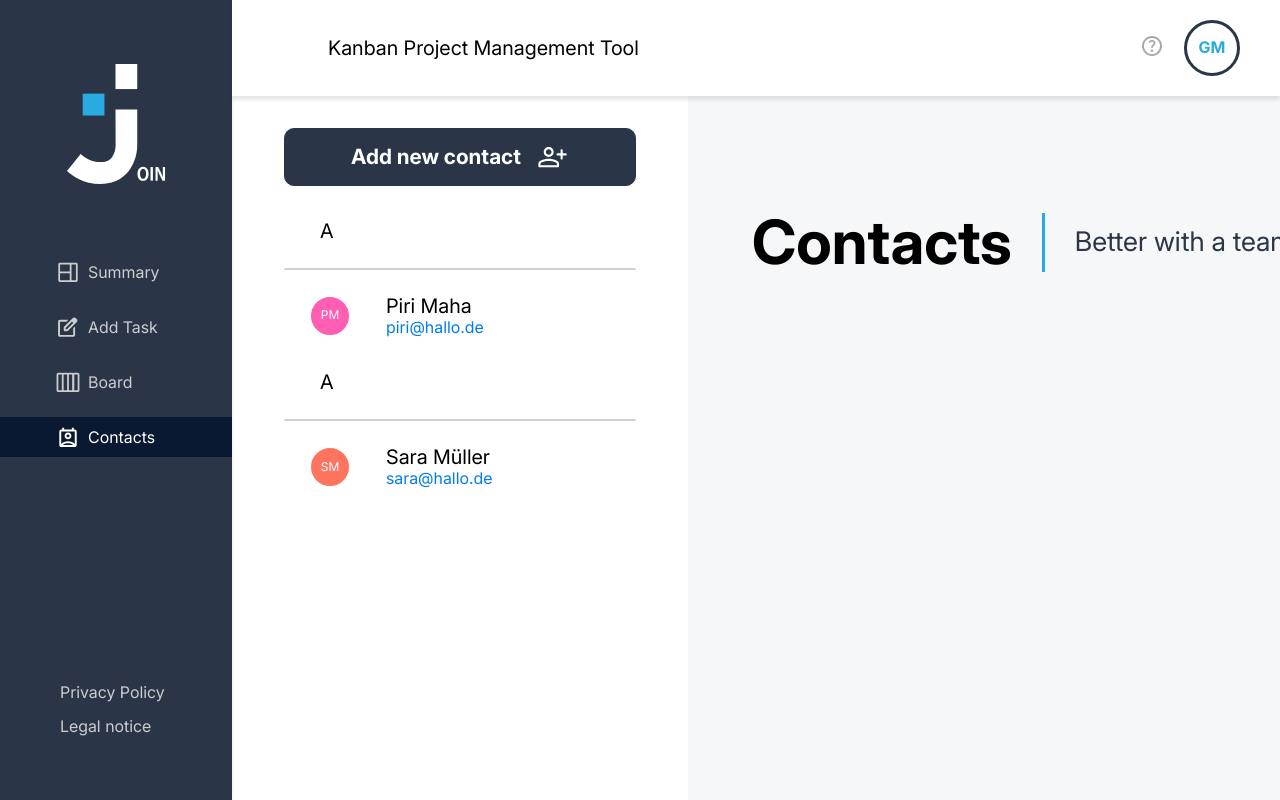
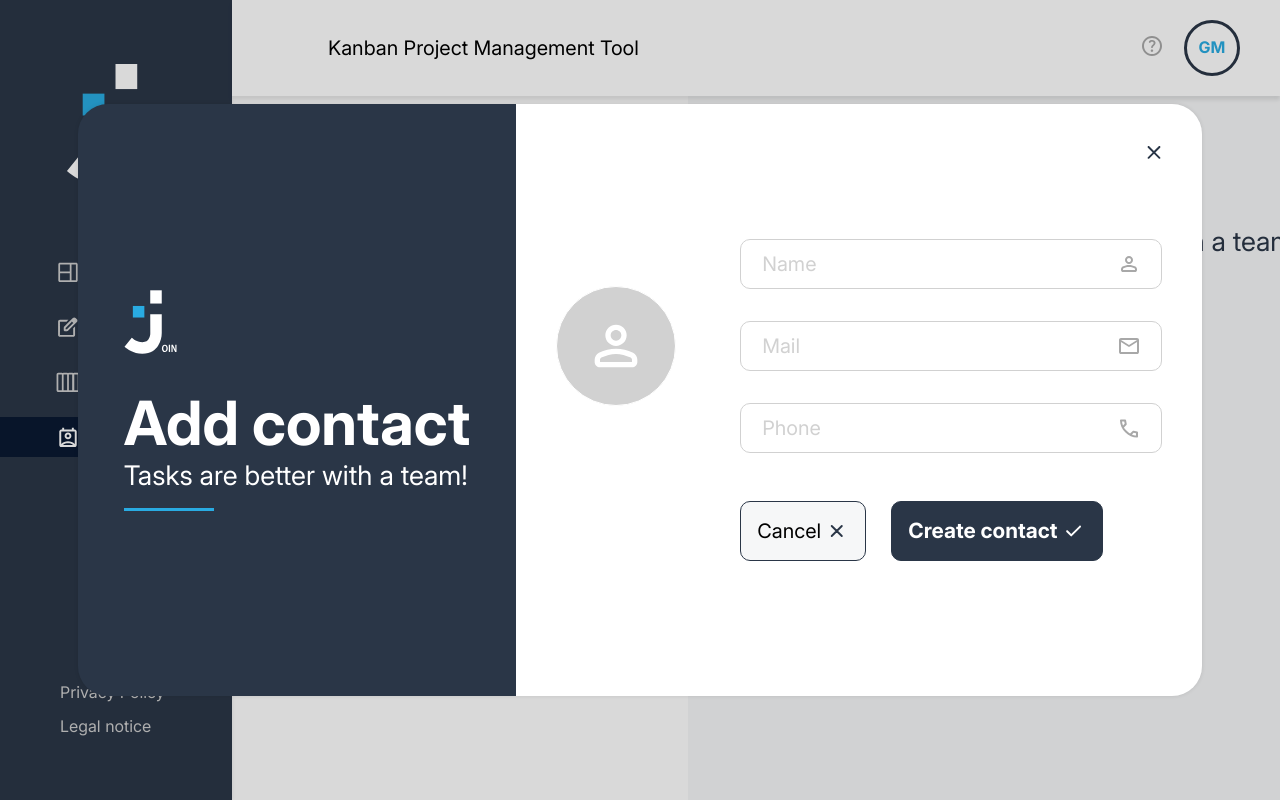
Before and after one commit to mahapiri/join-frontend, an Angular app: page /contacts in a window 1280 px wide. Both pictures are taken after a click on the element "Add new contact". Built offline with nearby package versions, Linux system fonts and the light colour scheme.

Commit message:
edited add new contact

```diff
--- a/src/app/app.component.scss
+++ b/src/app/app.component.scss
@@ -11,6 +11,7 @@
     display: flex;
     justify-content: center;
     align-items: center;
+    @include transition-75;
 }
 
 .popup-content {
--- a/src/app/app.component.ts
+++ b/src/app/app.component.ts
@@ -24,6 +24,6 @@ export class AppComponent {
 
 
   close() {
-    this.sharedService.isPopup = false;
+    this.sharedService.closeAll();
   }
 }
--- a/src/app/contacts/contact-list/contact-list.component.html
+++ b/src/app/contacts/contact-list/contact-list.component.html
@@ -1,7 +1,7 @@
 <div class="contact-list-container">
     <div class="list-container">
       <div class="list-content">
-        <div class="add-btn">
+        <div class="add-btn" (click)="addNewContact()">
           <p class="p-bold">Add new contact</p>
           <img src="../../../assets/img/person-add/default.svg" alt="Contact">
         </div>
--- a/src/app/contacts/contact-list/contact-list.component.ts
+++ b/src/app/contacts/contact-list/contact-list.component.ts
@@ -3,6 +3,7 @@ import { Component, OnDestroy } from '@angular/core';
 import { User } from '../../models/user.model';
 import { UserService } from '../../services/user.service';
 import { Subscription } from 'rxjs';
+import { SharedService } from '../../services/shared.service';
 
 @Component({
   selector: 'app-contact-list',
@@ -13,12 +14,17 @@ import { Subscription } from 'rxjs';
 })
 export class ContactListComponent implements OnDestroy {
 
-  constructor(public userService: UserService) {
+  constructor(public userService: UserService, private sharedService: SharedService) {
 
   }
 
   ngOnDestroy(): void {
   }
 
+  addNewContact() {
+    this.sharedService.isPopup = true;
+    this.sharedService.isAddContact = true;
+  }
+
 
 }
--- a/src/app/popups/add-contact/add-contact.component.html
+++ b/src/app/popups/add-contact/add-contact.component.html
@@ -30,15 +30,15 @@
                     </div>
                     <div class="inputfield-container">
                         <div class="inputfield">
-                            <input type="text" placeholder="Name">
+                            <input id="name" type="text" placeholder="Name">
                             <img class="input-icon" src="assets/img/contact-form/person.svg" alt="Name">
                         </div>
                         <div class="inputfield">
-                            <input type="text" placeholder="Mail">
+                            <input id="mail" type="text" placeholder="Mail">
                             <img class="input-icon" src="assets/img/contact-form/mail.svg" alt="Mail">
                         </div>
                         <div class="inputfield">
-                            <input type="text" placeholder="Phone">
+                            <input id="phone" type="text" placeholder="Phone">
                             <img class="input-icon" src="assets/img/contact-form/call.svg" alt="Phone">
                         </div>
                     </div>
@@ -46,7 +46,7 @@
                 <div class="btn-content">
                     <div class="empty-div"></div>
                     <div class="btn-div">
-                        <button class="cancel-btn" type="button">
+                        <button class="cancel-btn" type="button" (click)="cancel()">
                             <p>Cancel</p>
                             <img class="clear-img" src="assets/img/clear/default.svg" alt="Clear">
                         </button>
--- a/src/app/popups/add-contact/add-contact.component.ts
+++ b/src/app/popups/add-contact/add-contact.component.ts
@@ -1,5 +1,7 @@
 import { Component } from '@angular/core';
 import { FormsModule, ReactiveFormsModule } from '@angular/forms';
+import { UserService } from '../../services/user.service';
+import { SharedService } from '../../services/shared.service';
 
 @Component({
   selector: 'app-add-contact',
@@ -9,7 +11,35 @@ import { FormsModule, ReactiveFormsModule } from '@angular/forms';
   styleUrl: './add-contact.component.scss'
 })
 export class AddContactComponent {
-  create() {
+  constructor(private userService: UserService, private sharedService: SharedService) {
 
   }
+
+
+  create() {
+    const firstName = this.getFullname().firstName;
+    const lastName = this.getFullname().lastName;
+    const mail = document.getElementById('mail') as HTMLInputElement;
+    const phone = document.getElementById('phone') as HTMLInputElement;
+
+    this.userService.newUser(firstName, lastName, mail.value, phone.value);
+    this.sharedService.closeAll();
+  }
+
+
+  getFullname() {
+    const div = document.getElementById('name') as HTMLInputElement;
+    const nameValue = div.value;
+    const split = nameValue.split(' ');
+    const firstName = split[0];
+    const lastName = split.slice(-1).toString();
+    return {
+      firstName: firstName,
+      lastName: lastName,
+    }
+  }
+
+  cancel() {
+    this.sharedService.closeAll();
+  }
 }
--- a/src/app/services/user.service.ts
+++ b/src/app/services/user.service.ts
@@ -32,7 +32,7 @@ export class UserService {
     this._users.next([exampleUser1, exampleUser2]);
   }
 
-  selectUser(i: number): void {
+ selectUser(i: number) {
     const div = document.getElementById(`userID${i}`);
     const query = document.querySelector('.select-user');
     query?.classList.remove('select-user');
@@ -68,4 +68,27 @@ export class UserService {
       console.log(users[index]);
     }
   }
+
+
+newUser(firstName: string,lastName: string, mail: string, phone: string) {
+    const users = this._users.getValue();
+
+    const newUser = new User({
+      firstName: firstName,
+      lastName: lastName,
+      email: mail,
+      phone: phone,
+    })
+    users.push(newUser);
+    this.selectedUser = users.length - 1;
+    this._users.next(users);
+
+    setTimeout(() => {
+      this.selectUser(users.length - 1);
+    }, 1);
+
+    console.log(this._users.getValue())
+
+  }
+
 }
```
